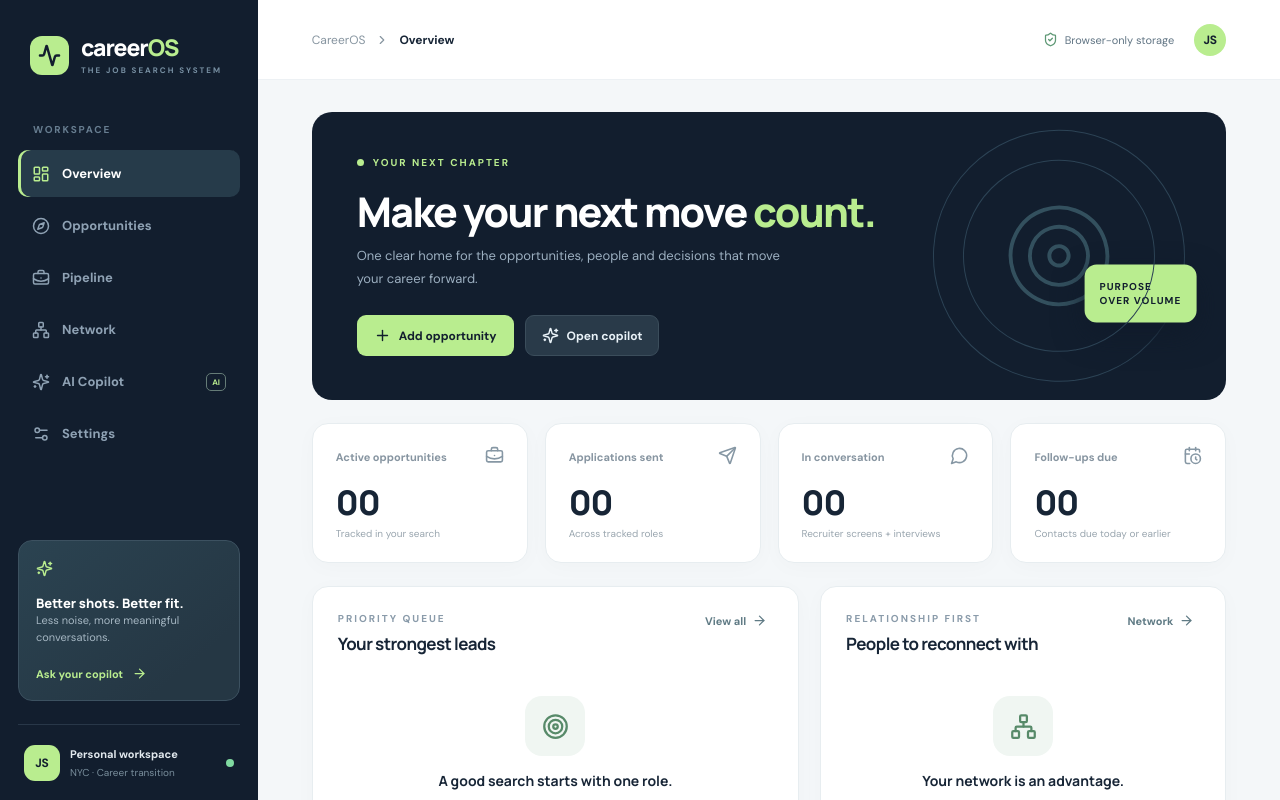
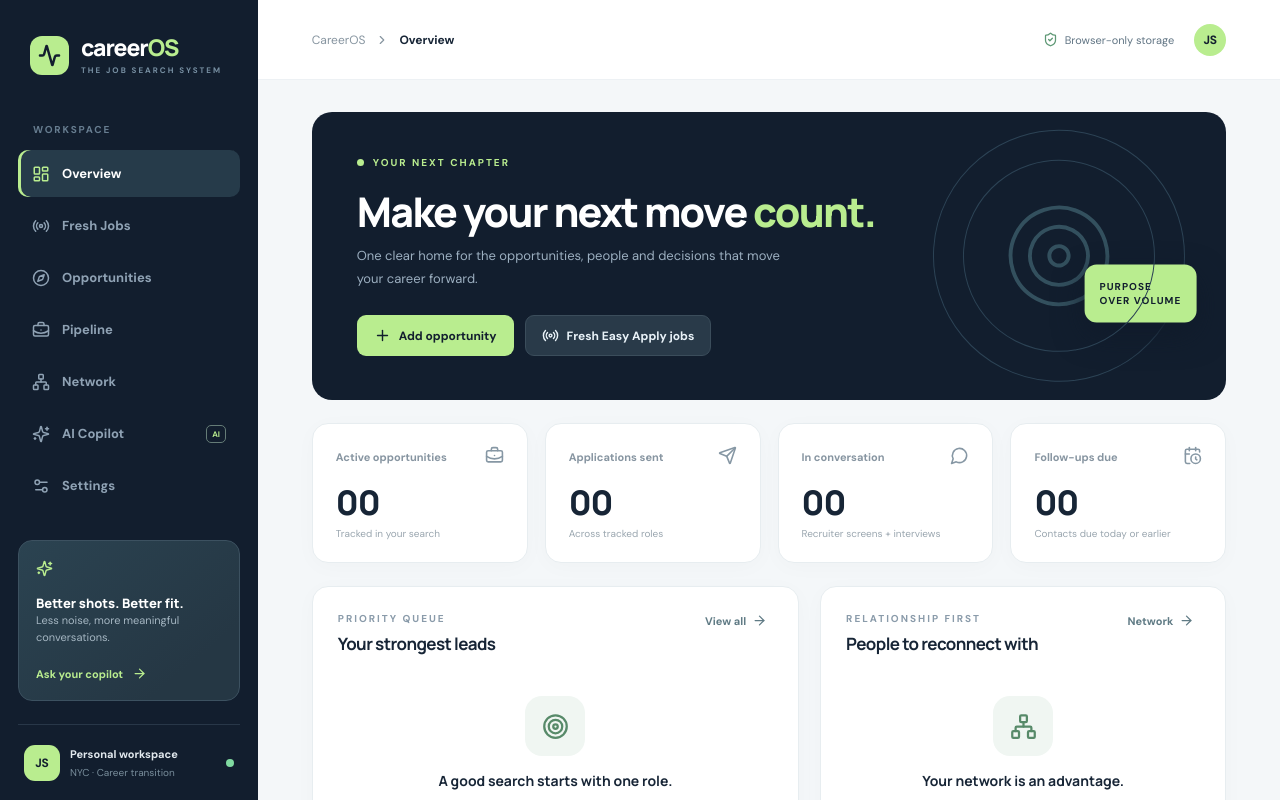
Before and after one commit to joestella99/career-OS, a Next.js app: page / in a window 1280 px wide. Shown: the top 800 px of the page. Built offline with nearby package versions, Linux system fonts and the light colour scheme.

Commit message:
Integrate Fresh Jobs search experience into app/page.tsx

```diff
--- a/app/page.tsx
+++ b/app/page.tsx
@@ -1,13 +1,15 @@
 "use client";
 
 import {useEffect, useMemo, useRef, useState} from "react";
-import {Activity, ArrowRight, BriefcaseBusiness, CalendarClock, Check, ChevronRight, CircleHelp, Compass, Download, ExternalLink, FileText, Filter, LayoutDashboard, Menu, MessageCircle, Network, Plus, Search, Send, Settings2, ShieldCheck, Sparkles, Target, Trash2, Upload, WandSparkles, X} from "lucide-react";
+import {Activity, ArrowRight, Radio, BriefcaseBusiness, CalendarClock, Check, ChevronRight, CircleHelp, Compass, Download, ExternalLink, FileText, Filter, LayoutDashboard, Menu, MessageCircle, Network, Plus, Search, Send, Settings2, ShieldCheck, Sparkles, Target, Trash2, Upload, WandSparkles, X} from "lucide-react";
 import {scoreJob} from "@/lib/scoring";
+import LinkedInFreshFeed from "@/components/LinkedInFreshFeed";
+import {canonicalLinkedInJobUrl} from "@/lib/linkedin";
 import {STAGES, type ActivePage, type ChatMessage, type Contact, type Job, type JobStage} from "@/lib/types";
 
 const STORAGE = "careeros_v1";
 const nav: {title:ActivePage; Icon:typeof LayoutDashboard}[] = [
-  {title:"Overview", Icon:LayoutDashboard},{title:"Opportunities", Icon:Compass},{title:"Pipeline", Icon:BriefcaseBusiness},
+  {title:"Overview", Icon:LayoutDashboard},{title:"Fresh Jobs", Icon:Radio},{title:"Opportunities", Icon:Compass},{title:"Pipeline", Icon:BriefcaseBusiness},
   {title:"Network", Icon:Network},{title:"AI Copilot", Icon:Sparkles},{title:"Settings", Icon:Settings2}
 ];
 const stageColors: Record<JobStage,string> = {
@@ -88,6 +90,14 @@ export default function Page(){
       setMessages(old=>[...old,{role:"assistant",content:data.reply}]);
     }catch(err){setChatError(err instanceof Error?err.message:"Could not connect to AI.");}finally{setWorking(false);}
   };
+  const trackLinkedInJob=(url:string)=>{
+    const canonical=canonicalLinkedInJobUrl(url);
+    if (!canonical)return;
+    const match=jobs.find(j=>canonicalLinkedInJobUrl(j.url)===canonical);
+    if (match){setJobDraft({...match});setNotice("This job is already tracked. Opened its record.");return;}
+    setJobDraft({...emptyJob(),url:canonical,notes:"Found through CareerOS Fresh Jobs. Verify details and Easy Apply on LinkedIn."});
+    setNotice("Enter the company and role from LinkedIn, then save this posting.");
+  };
   const openChat=(prompt:string)=>{setInput(prompt);go("AI Copilot");};
 
   return <div className="shell">
@@ -101,8 +111,9 @@ export default function Page(){
       <header className="topbar"><button className="mobile-menu icon-btn" onClick={()=>setMobileNav(true)} aria-label="Open menu"><Menu size={20}/></button><div className="crumb">CareerOS <ChevronRight size={14}/> <strong>{section}</strong></div><div className="top-actions"><div className="local-badge"><ShieldCheck size={15}/> Browser-only storage</div><button className="avatar small" onClick={()=>go("Settings")} aria-label="Settings">JS</button></div></header>
       {notice&&<div className="toast" role="status">{notice}<button onClick={()=>setNotice("")} aria-label="Dismiss"><X size={14}/></button></div>}
       <div className="content">
+        {section==="Fresh Jobs"&&<LinkedInFreshFeed trackedUrls={jobs.map(j=>j.url)} onTrackJob={trackLinkedInJob} onSeePipeline={()=>go("Pipeline")}/>}
         {section==="Overview"&&<>
-          <div className="hero"><div><div className="eyebrow"><span className="dot"/> YOUR NEXT CHAPTER</div><h1>Make your next move <em>count.</em></h1><p>One clear home for the opportunities, people and decisions that move your career forward.</p><div className="hero-actions"><button className="btn btn-accent" onClick={()=>{setJobDraft(emptyJob());go("Opportunities")}}><Plus size={17}/> Add opportunity</button><button className="btn btn-ghost-light" onClick={()=>go("AI Copilot")}><Sparkles size={17}/> Open copilot</button></div></div><div className="hero-mark"><Target size={116} strokeWidth={0.8}/><div className="hero-bubble">PURPOSE<br/>OVER VOLUME</div></div></div>
+          <div className="hero"><div><div className="eyebrow"><span className="dot"/> YOUR NEXT CHAPTER</div><h1>Make your next move <em>count.</em></h1><p>One clear home for the opportunities, people and decisions that move your career forward.</p><div className="hero-actions"><button className="btn btn-accent" onClick={()=>{setJobDraft(emptyJob());go("Opportunities")}}><Plus size={17}/> Add opportunity</button><button className="btn btn-ghost-light" onClick={()=>go("Fresh Jobs")}><Radio size={17}/> Fresh Easy Apply jobs</button></div></div><div className="hero-mark"><Target size={116} strokeWidth={0.8}/><div className="hero-bubble">PURPOSE<br/>OVER VOLUME</div></div></div>
           <div className="stats"><Stat label="Active opportunities" value={activeJobs.length} icon={<BriefcaseBusiness size={19}/>} foot="Tracked in your search"/><Stat label="Applications sent" value={jobs.filter(j=>j.stage!=="Saved"&&j.stage!=="Archived").length} icon={<Send size={19}/>} foot="Across tracked roles"/><Stat label="In conversation" value={interviewCount} icon={<MessageCircle size={19}/>} foot="Recruiter screens + interviews"/><Stat label="Follow-ups due" value={followUps.length} icon={<CalendarClock size={19}/>} foot="Contacts due today or earlier" accent={followUps.length>0}/></div>
           <div className="two-col"><section className="surface"><div className="section-top"><div><div className="eyebrow muted">PRIORITY QUEUE</div><h2>Your strongest leads</h2></div><button className="text-btn" onClick={()=>go("Opportunities")}>View all <ArrowRight size={15}/></button></div>{topJobs.length?topJobs.map(j=><JobCompact key={j.id} job={j} onOpen={()=>setJobDraft({...j})}/>):<Empty icon={<Target size={27}/>} title="A good search starts with one role." text="Add your first opportunity to see transparent fit signals and build your target list." action="Add a role" onAction={()=>setJobDraft(emptyJob())}/>}</section>
           <section className="surface"><div className="section-top"><div><div className="eyebrow muted">RELATIONSHIP FIRST</div><h2>People to reconnect with</h2></div><button className="text-btn" onClick={()=>go("Network")}>Network <ArrowRight size={15}/></button></div>{nextActions.length?nextActions.map(c=><div className="contact-compact" key={c.id}><div className="initials">{c.name.split(" ").map(x=>x[0]).slice(0,2).join("").toUpperCase()}</div><div className="grow"><strong>{c.name}</strong><small>{c.company||"Your network"} · {c.nextStep||"Follow up"}</small></div><span className="due">{prettyDate(c.followUpDate)}</span></div>):<Empty icon={<Network size={27}/>} title="Your network is an advantage." text="Track conversations and the next step instead of losing introductions in your inbox." action="Add contact" onAction={()=>setContactDraft(emptyContact())}/>}</section></div>
```
